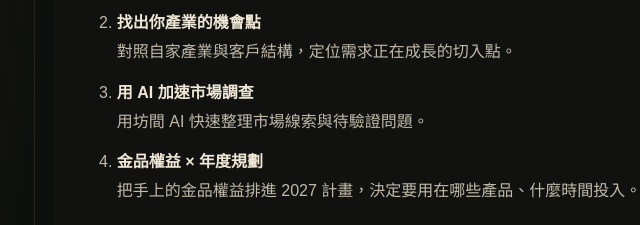
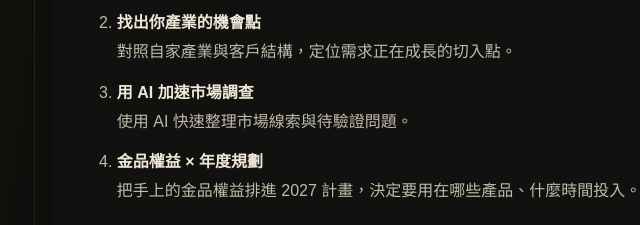
Before and after one commit to alibabaamyh-cmyk/gold-elite-courses, a plain HTML site: page index.html in a window 1280 px wide. Shown: the part 2155-2380 px from the top of the page, 455-1095 px from the left. Drawn offline with Linux system fonts and the light colour scheme; animation ran at ten frames a second.

Commit message:
Update index.html

```diff
--- a/index.html
+++ b/index.html
@@ -62,7 +62,7 @@ const courses = [
       ],
       [
         "用 AI 加速市場調查",
-        "用坊間 AI 快速整理市場線索與待驗證問題。"
+        "使用 AI 快速整理市場線索與待驗證問題。"
       ],
       [
         "金品權益 × 年度規劃",
```
